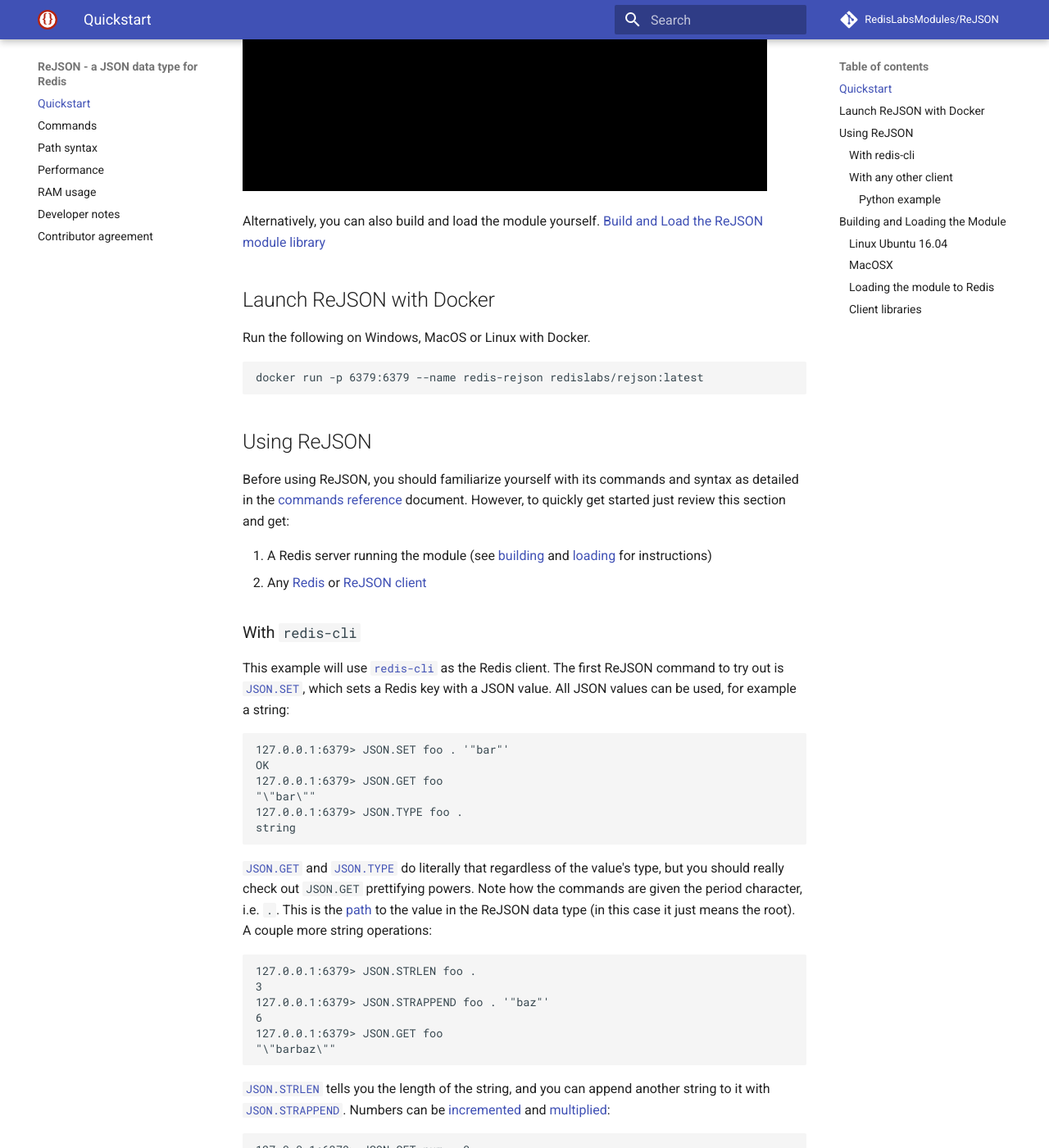
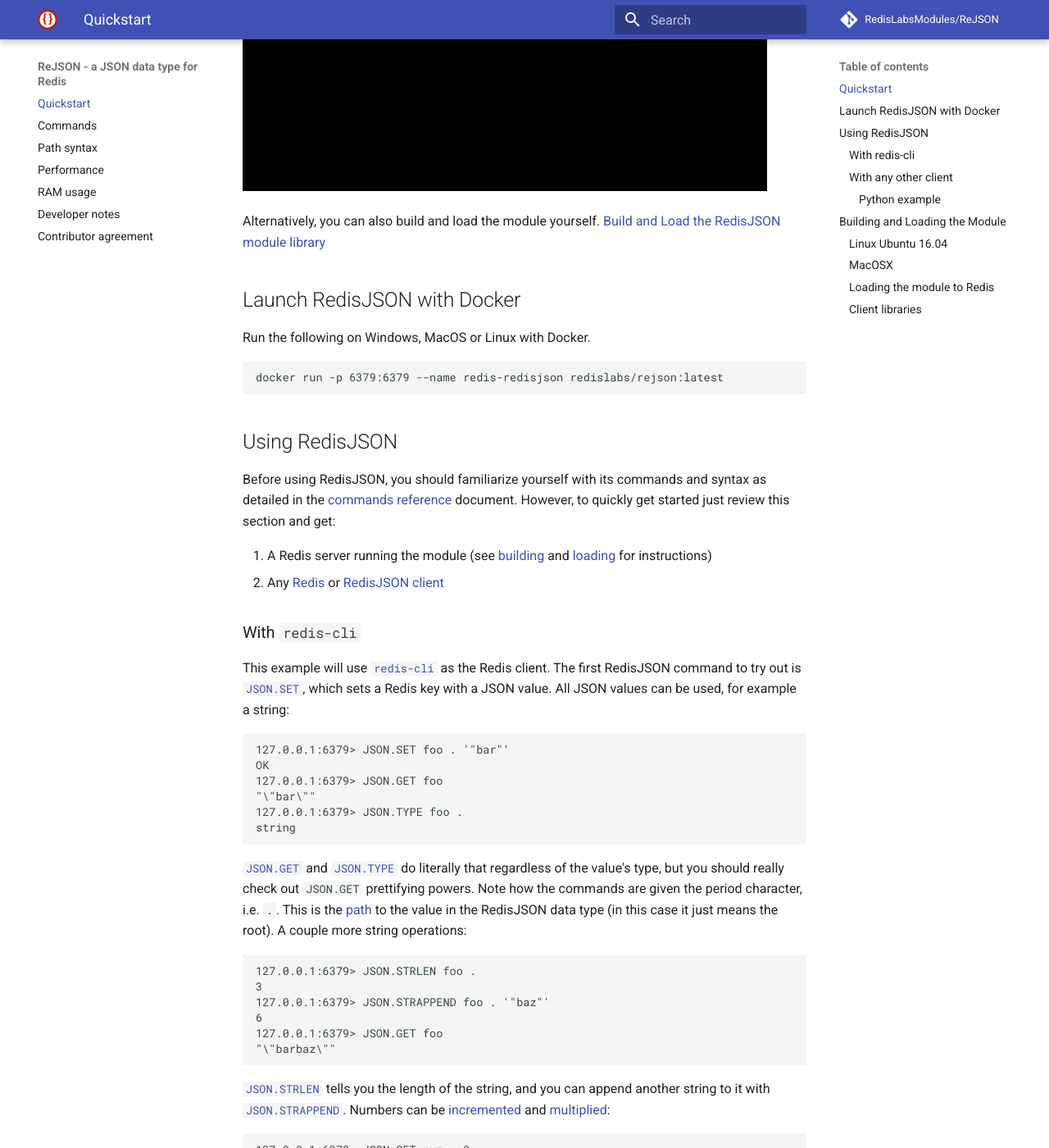
Before and after one commit to RedisJSON/RedisJSON, an MkDocs documentation site: the page built from docs/index.md, in a window 1280 px wide and 1400 px high, scrolled down 802 px. Shown: the whole window at 82% size. Built offline with MkDocs 1.6.1 and Material for MkDocs 9.7.7, drawn with Linux system fonts in a browser that asks for light colours; comment, search, counter and statistics services are not loaded; old or Windows-style settings are respelled for this version of MkDocs; some of the changed text lies outside the part shown.

Commit message:
Update index.md

````diff
--- a/docs/index.md
+++ b/docs/index.md
@@ -1,6 +1,6 @@
-# ReJSON - a JSON data type for Redis
+# RedisJSON - a JSON data type for Redis
 
-ReJSON is a [Redis](https://redis.io/) module that implements [ECMA-404 The JSON Data Interchange Standard](http://json.org/) as a native data type. It allows storing, updating and fetching JSON values from Redis keys (documents).
+RedisJSON is a [Redis](https://redis.io/) module that implements [ECMA-404 The JSON Data Interchange Standard](http://json.org/) as a native data type. It allows storing, updating and fetching JSON values from Redis keys (documents).
 
 Primary features:
 
@@ -9,35 +9,35 @@
 * Documents are stored as binary data in a tree structure, allowing fast access to sub-elements
 * Typed atomic operations for all JSON values types
 
-ReJSON is developed with <3 at [Redis Labs](https://redislabs.com). The source code is available
-at: https://github.com/RedisLabsModules/ReJSON
+RedisJSON is developed with <3 at [Redis Labs](https://redislabs.com). The source code is available
+at: https://github.com/RedisLabsModules/RedisJSON
 
 ## Quickstart
 
-1.  [Launch ReJSON with Docker](#launch-rejson-with-docker)
-1.  [Use it from **any** Redis client](#using-rejson), e.g.:
+1.  [Launch RedisJSON with Docker](#launch-redisjson-with-docker)
+1.  [Use it from **any** Redis client](#using-redisjson), e.g.:
 
-![ReJSON with `redis-cli`](images/demo.gif)
+![RedisJSON with `redis-cli`](images/demo.gif)
 
-Alternatively, you can also build and load the module yourself. [Build and Load the ReJSON module library](#building-and-loading-the-module)
+Alternatively, you can also build and load the module yourself. [Build and Load the RedisJSON module library](#building-and-loading-the-module)
 
 
-## Launch ReJSON with Docker
+## Launch RedisJSON with Docker
 Run the following on Windows, MacOS or Linux with Docker.
 ```
-docker run -p 6379:6379 --name redis-rejson redislabs/rejson:latest
+docker run -p 6379:6379 --name redis-redisjson redislabs/rejson:latest
 ```
 
-## Using ReJSON
+## Using RedisJSON
 
-Before using ReJSON, you should familiarize yourself with its commands and syntax as detailed in the [commands reference](commands.md) document. However, to quickly get started just review this section and get:
+Before using RedisJSON, you should familiarize yourself with its commands and syntax as detailed in the [commands reference](commands.md) document. However, to quickly get started just review this section and get:
 
 1.  A Redis server running the module (see [building](#building-the-module-library) and [loading](#loading-the-module-to-Redis) for instructions)
-1.  Any [Redis](http://redis.io/clients) or [ReJSON client](#client-libraries)
+1.  Any [Redis](http://redis.io/clients) or [RedisJSON client](#client-libraries)
 
 ### With `redis-cli`
 
-This example will use [`redis-cli`](http://redis.io/topics/rediscli) as the Redis client. The first ReJSON command to try out is [`JSON.SET`](/commands#jsonset), which sets a Redis key with a JSON value. All JSON values can be used, for example a string:
+This example will use [`redis-cli`](http://redis.io/topics/rediscli) as the Redis client. The first RedisJSON command to try out is [`JSON.SET`](/commands#jsonset), which sets a Redis key with a JSON value. All JSON values can be used, for example a string:
 
 ```
 127.0.0.1:6379> JSON.SET foo . '"bar"'
@@ -48,7 +48,7 @@
 string
 ```
 
-[`JSON.GET`](commands.md#jsonget) and [`JSON.TYPE`](commands.md#jsontype) do literally that regardless of the value's type, but you should really check out `JSON.GET` prettifying powers. Note how the commands are given the period character, i.e. `.`. This is the [path](path.md) to the value in the ReJSON data type (in this case it just means the root). A couple more string operations:
+[`JSON.GET`](commands.md#jsonget) and [`JSON.TYPE`](commands.md#jsontype) do literally that regardless of the value's type, but you should really check out `JSON.GET` prettifying powers. Note how the commands are given the period character, i.e. `.`. This is the [path](path.md) to the value in the RedisJSON data type (in this case it just means the root). A couple more string operations:
 
 ```
 127.0.0.1:6379> JSON.STRLEN foo .
@@ -90,7 +90,7 @@
 "[true,{\"answer\":42}]"
 ```
 
-The handy [`JSON.DEL`](/commands#jsondel) command deletes anything you tell it to. Arrays can be manipulated with a dedicated subset of ReJSON commands:
+The handy [`JSON.DEL`](/commands#jsondel) command deletes anything you tell it to. Arrays can be manipulated with a dedicated subset of RedisJSON commands:
 
 ```
 127.0.0.1:6379> JSON.SET arr . []
@@ -128,11 +128,11 @@
 
 ### With any other client
 
-Unless your [Redis client](http://redis.io/clients) already supports Redis modules (unlikely) or ReJSON specifically (even more unlikely), you should be okay using its ability to send raw Redis commands. Depending on your client of choice, the exact method for doing that may vary.
+Unless your [Redis client](http://redis.io/clients) already supports Redis modules (unlikely) or RedisJSON specifically (even more unlikely), you should be okay using its ability to send raw Redis commands. Depending on your client of choice, the exact method for doing that may vary.
 
 #### Python example
 
-This code snippet shows how to use ReJSON with raw Redis commands from Python with [redis-py](https://github.com/andymccurdy/redis-py):
+This code snippet shows how to use RedisJSON with raw Redis commands from Python with [redis-py](https://github.com/andymccurdy/redis-py):
 
 ```Python
 import redis
@@ -154,7 +154,7 @@
 
 Requirements:
 
-* The ReJSON repository: `git clone https://github.com/RedisLabsModules/rejson.git`
+* The RedisJSON repository: `git clone https://github.com/RedisLabsModules/redisjson.git`
 * The `build-essential` package: `apt-get install build-essential`
 
 To build the module, run `make` in the project's directory.
@@ -191,15 +191,15 @@
 
 ```
 ...
-1877:M 23 Dec 02:02:59.725 # <ReJSON> JSON data type for Redis - v1.0.0 [encver 0]
-1877:M 23 Dec 02:02:59.725 * Module 'ReJSON' loaded from <redacted>/src/rejson.so
+1877:M 23 Dec 02:02:59.725 # <RedisJSON> JSON data type for Redis - v1.0.0 [encver 0]
+1877:M 23 Dec 02:02:59.725 * Module 'RedisJSON' loaded from <redacted>/src/rejson.so
 ...
 ```
 
 
 ### Client libraries
 
-Some languages have client libraries that provide support for ReJSON's commands:
+Some languages have client libraries that provide support for RedisJSON's commands:
 
 | Project | Language | License | Author | URL |
 | ------- | -------- | ------- | ------ | --- |
````
